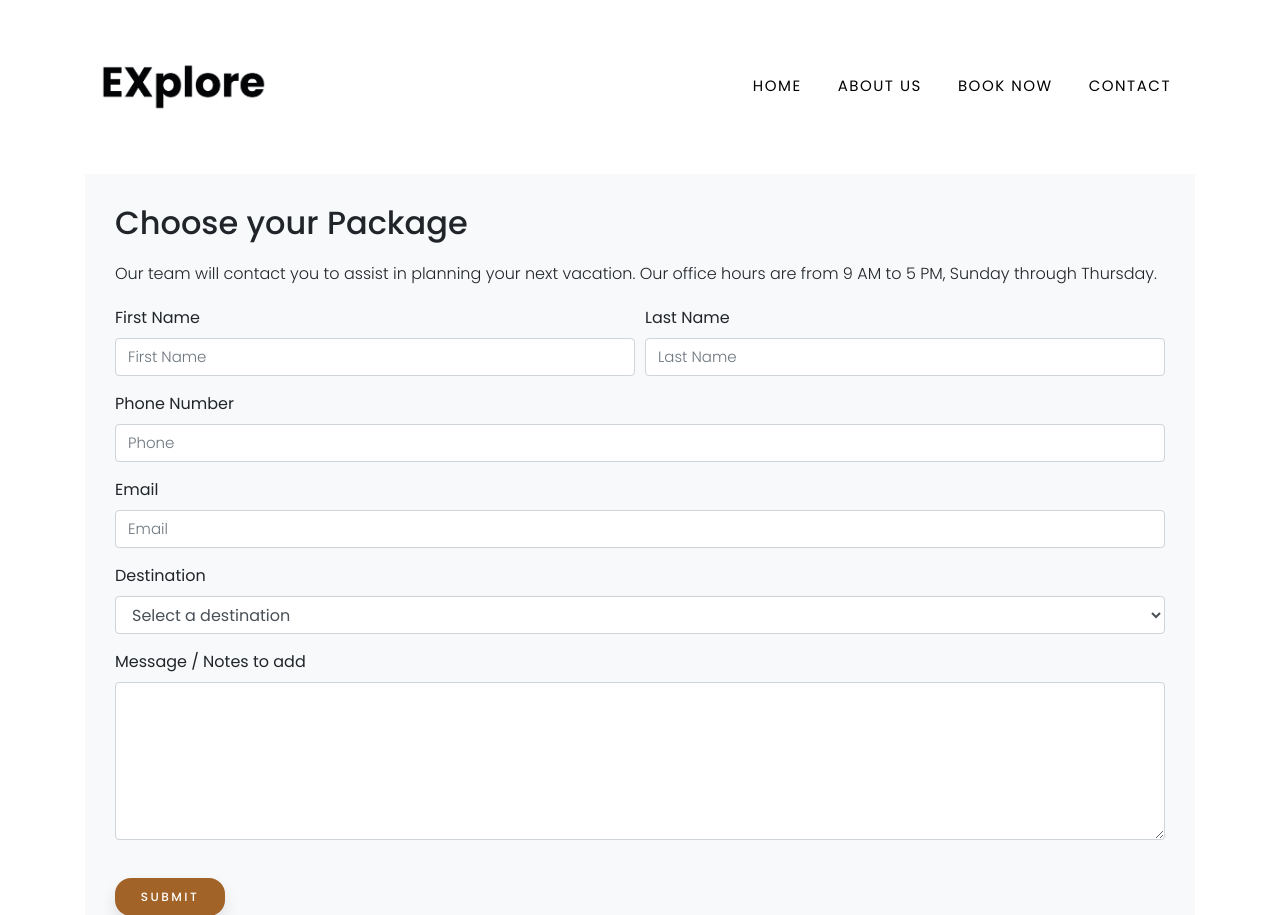
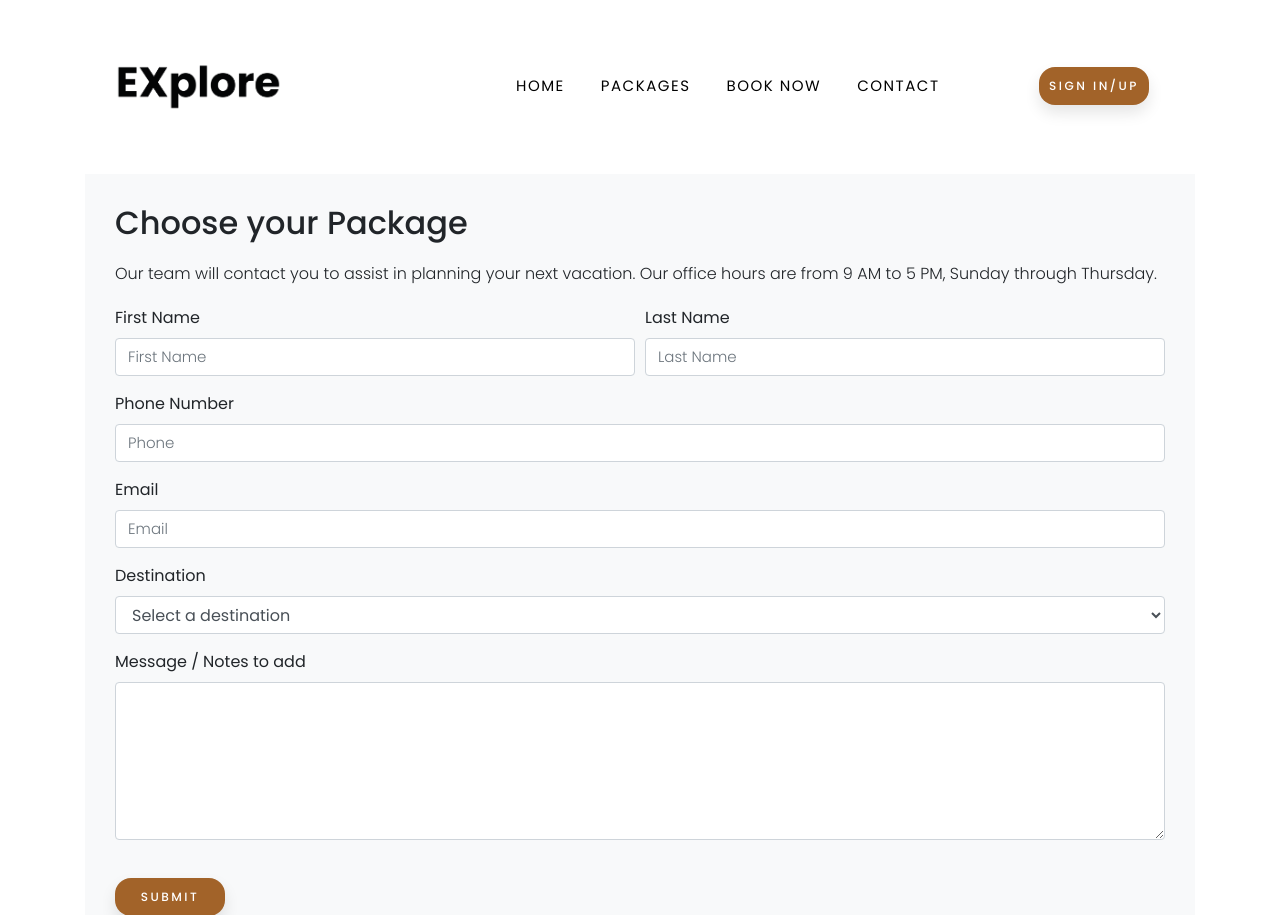
Before and after one commit to doaaabdelfattah/explore_project, a Flask app: page /submit_booking in a window 1280 px wide. Shown: the top 915 px of the page. Run offline with Flask 3, Linux system fonts and the light colour scheme; parts of the project's set-up code (start-up, migrations or seed data) failed here and were passed over; some libraries are stand-ins or nearby versions.

Commit message:
“responcive”

```diff
--- a/static/css/style.css
+++ b/static/css/style.css
@@ -22,7 +22,7 @@ body {
 
 .container {
   position: relative;
-  z-index: 999;
+  z-index: 900;
 }
 
 .section-title {
@@ -74,20 +74,29 @@ h2.title {
   min-height: 100vh;
   background-size: cover;
   background-attachment: fixed;
+  position: relative;
+  overflow: hidden; /* Ensures pseudo-element doesn't overflow the container */
 }
 
-.overlay-gradient {
+.overlay::before {
+  content: "";
   position: absolute;
+  top: 0;
   left: 0;
   width: 100%;
-  height: 103%;
-  z-index: 1; /* Ensure the overlay is above the content */
+  height: 100%;
   background: linear-gradient(
     to right,
     rgba(255, 255, 255, 0.8),
     rgba(0, 0, 0, 0)
   );
+  z-index: 1;
+  pointer-events: none; /* Allows interaction with elements below the overlay */
 }
+
+.container-fluid {
+}
+
 .contact h2 {
   margin-bottom: 20px;
 }
@@ -214,12 +223,12 @@ input::placeholder {
 
 /* ==================  Home | Packages    ==================== */
 
-.cards-container {
+/* .cards-container {
   display: flex;
   flex-wrap: wrap;
   flex-direction: row;
   justify-content: center;
-}
+} */
 
 .product-card {
   background-color: #fff;
--- a/templates/login.html
+++ b/templates/login.html
@@ -38,7 +38,7 @@
                         <div class="card-body">
                             <form>
                                 <div class="mb-3">
-                                    <label for="email" class="form-label">Email address</label>
+                                    <label for="email" class="form-label">Email address/Username</label>
                                     <input type="email" class="form-control" id="email" aria-describedby="emailHelp"
                                         required>
                                     <div id="emailHelp" class="form-text">We'll never share your email with anyone else.
--- a/templates/submit_booking.html
+++ b/templates/submit_booking.html
@@ -29,18 +29,32 @@
         <div class="container">
             <!-- Navigation Bar (Fixed on all pages) -->
             <nav class="navbar navbar-expand-lg">
-                <a class="navbar-brand" href="#">
+                <div class="container-fluid">
+                    <a class="navbar-brand" href="/">
                         <img src="../static/images/logo.png" height="50px" alt="logo" loading="lazy"></a>
-                <a href="#nav-menu" data-toggle="collapse" class="navbar-toggler">
+
+                    <button class="navbar-toggler" type="button" data-bs-toggle="collapse"
+                        data-bs-target="#navbarTogglerDemo02" aria-controls="navbarTogglerDemo02" aria-expanded="false"
+                        aria-label="Toggle navigation">
                         <span class="navbar-toggler-icon"></span>
-                </a>
-                <div id="nav-menu" class="collapse navbar-collapse">
+                    </button>
+
+
+                    <div class="collapse navbar-collapse" id="navbarTogglerDemo02">
                         <ul class="navbar-nav ml-auto">
                             <li class="nav-item"><a href="/" class="nav-link">Home</a></li>
-                        <li class="nav-item"><a href="#" class="nav-link">About Us</a></li>
+                            <li class="nav-item"><a href="/packages" class="nav-link">Packages</a></li>
                             <li class="nav-item"><a href="/submit_booking" class="nav-link">Book Now</a></li>
-                        <li class="nav-item"><a href="contact.html" class="nav-link">Contact</a></li>
+                            <li class="nav-item"><a href="/contact" class="nav-link">Contact</a></li>
                         </ul>
+                        <div class="col-md-3 d-flex justify-content-end">
+                            <a href="/login" class="submit-btn-a">
+                                <button class="submit-btn">
+                                    Sign in/Up
+                                </button>
+                            </a>
+                        </div>
+                    </div>
                 </div>
             </nav>
 
```
Also changed, not shown: templates/contact.html (+16 -4 lines), templates/index.html (+24 -14 lines), templates/packages.html (+26 -24 lines). Lines whose indentation alone changed are shown as unchanged.
